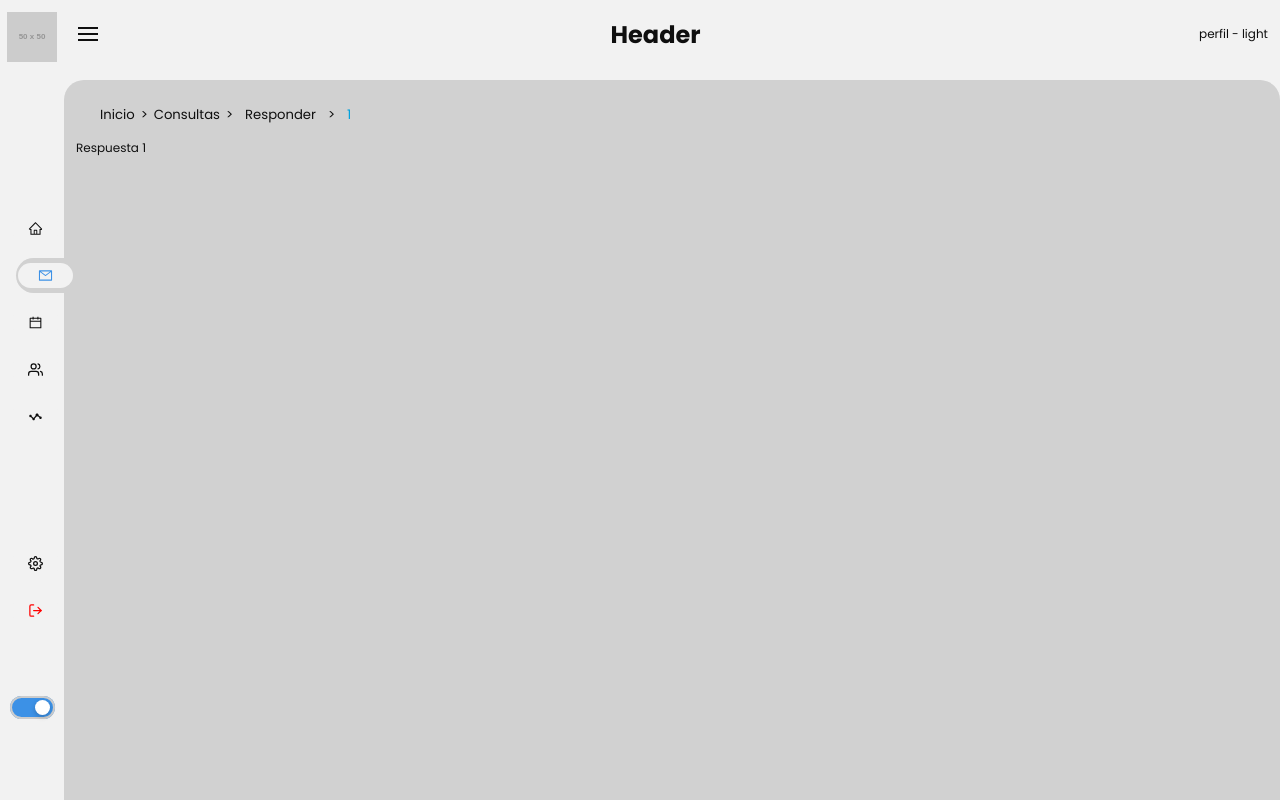
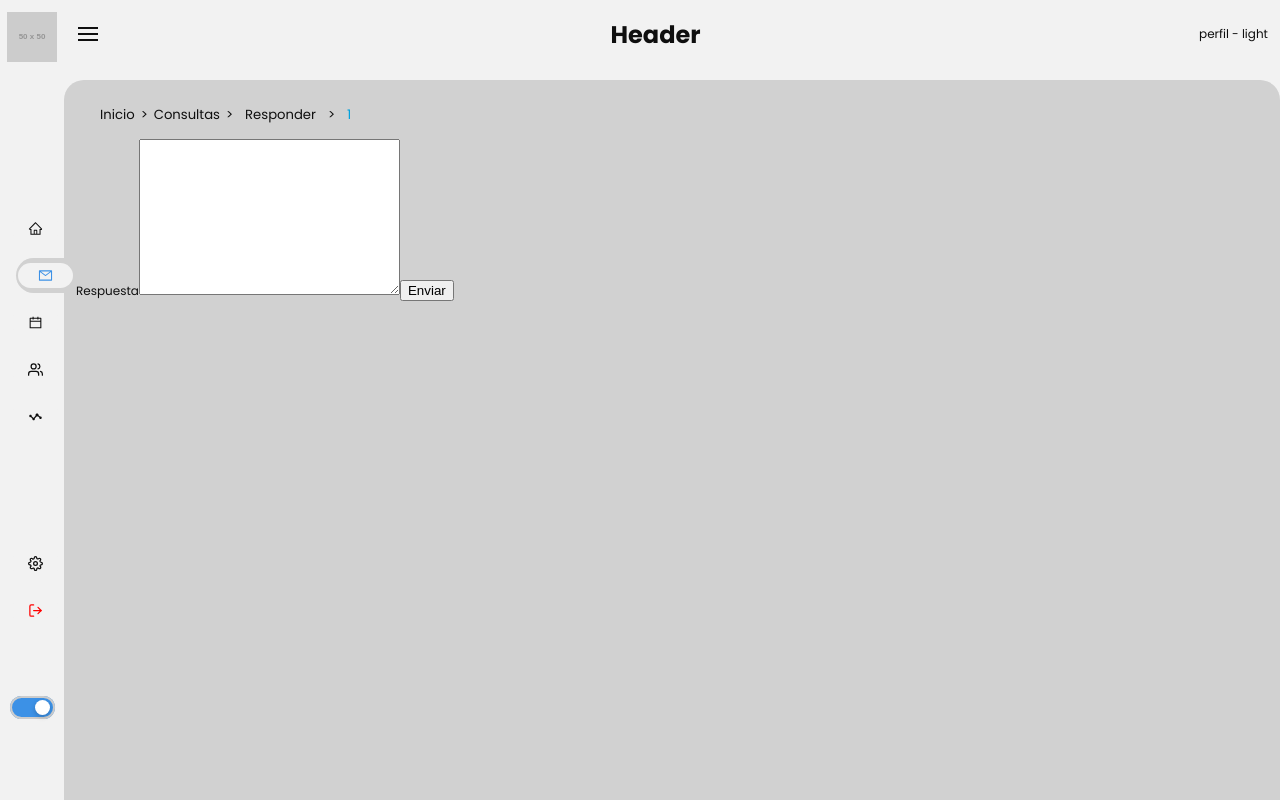
Before and after one commit to F4bian-pacheco/app-gestion-consultas, a Next.js app: page /dashboard/consultas/responder/1 in a window 1280 px wide. Built offline with nearby package versions, Linux system fonts and the light colour scheme.

Commit message:
misc: maquetando el formulario de respuesta

```diff
--- a/pages/dashboard/consultas/responder/[id].tsx
+++ b/pages/dashboard/consultas/responder/[id].tsx
@@ -1,13 +1,34 @@
 import React from 'react'
 import { useRouter } from 'next/router'
 import ContentDashboard from '../../../../components/hocs/ContentDashboard'
+
+// añadir formulario usando react-hook-form
+const RespuestaContainerComponent = () => {
+  const [data, setData] = React.useState("")
+
+  const handleSubmit = (event) => {
+    event.preventDefault()
+    setData(event.target.respuesta.value)
+  }
+
+  return (
+    <div>
+      <form onSubmit={handleSubmit}>
+        <label htmlFor="respuesta">Respuesta</label>
+        <textarea name="respuesta" id="respuesta" cols={30} rows={10}></textarea>
+        <button type="submit">Enviar</button>
+      </form>
+      <p>{data}</p>
+    </div>
+  )
+}
 
 function Respuesta() {
   const router = useRouter()
   const { id } = router.query
   return (
     <ContentDashboard titulo={"respuestas"}>
-      Respuesta {id}
+      <RespuestaContainerComponent />
     </ContentDashboard>
   )
 }
```
